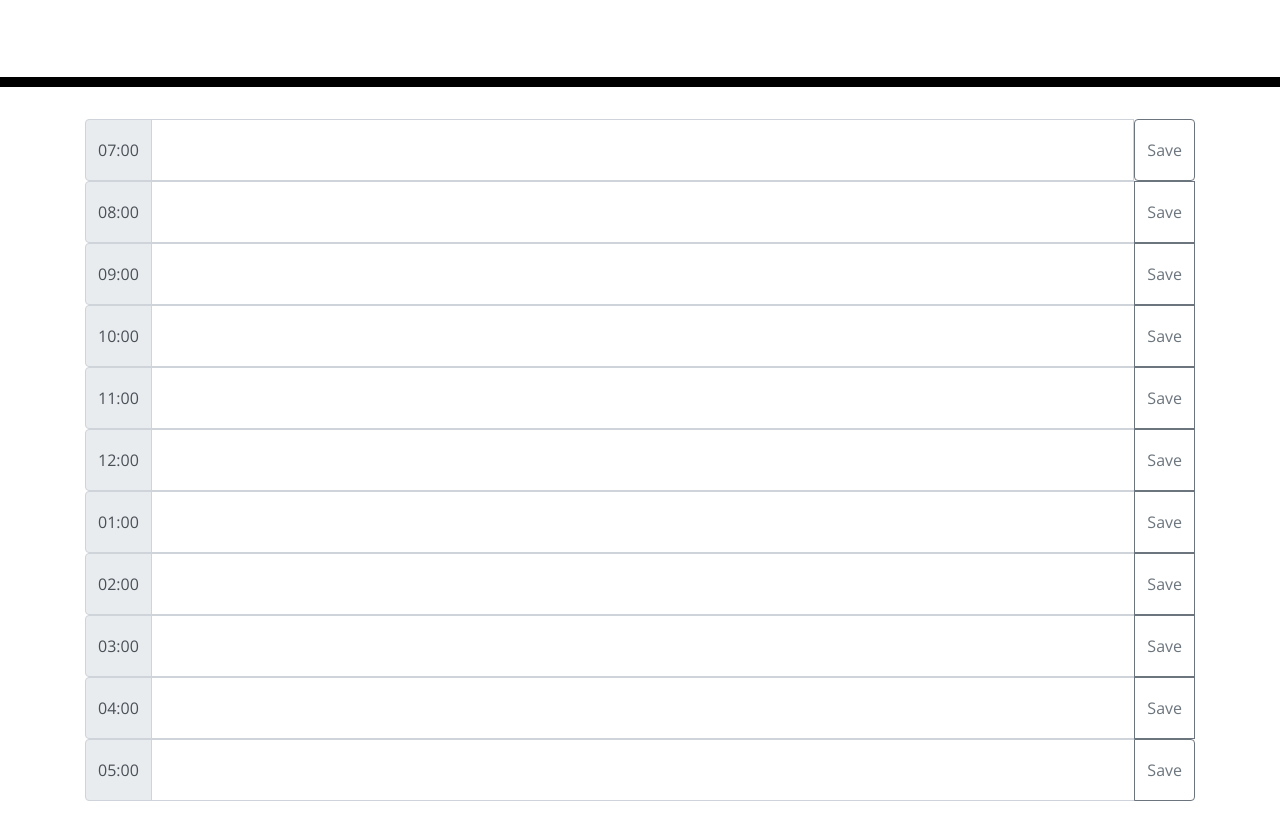
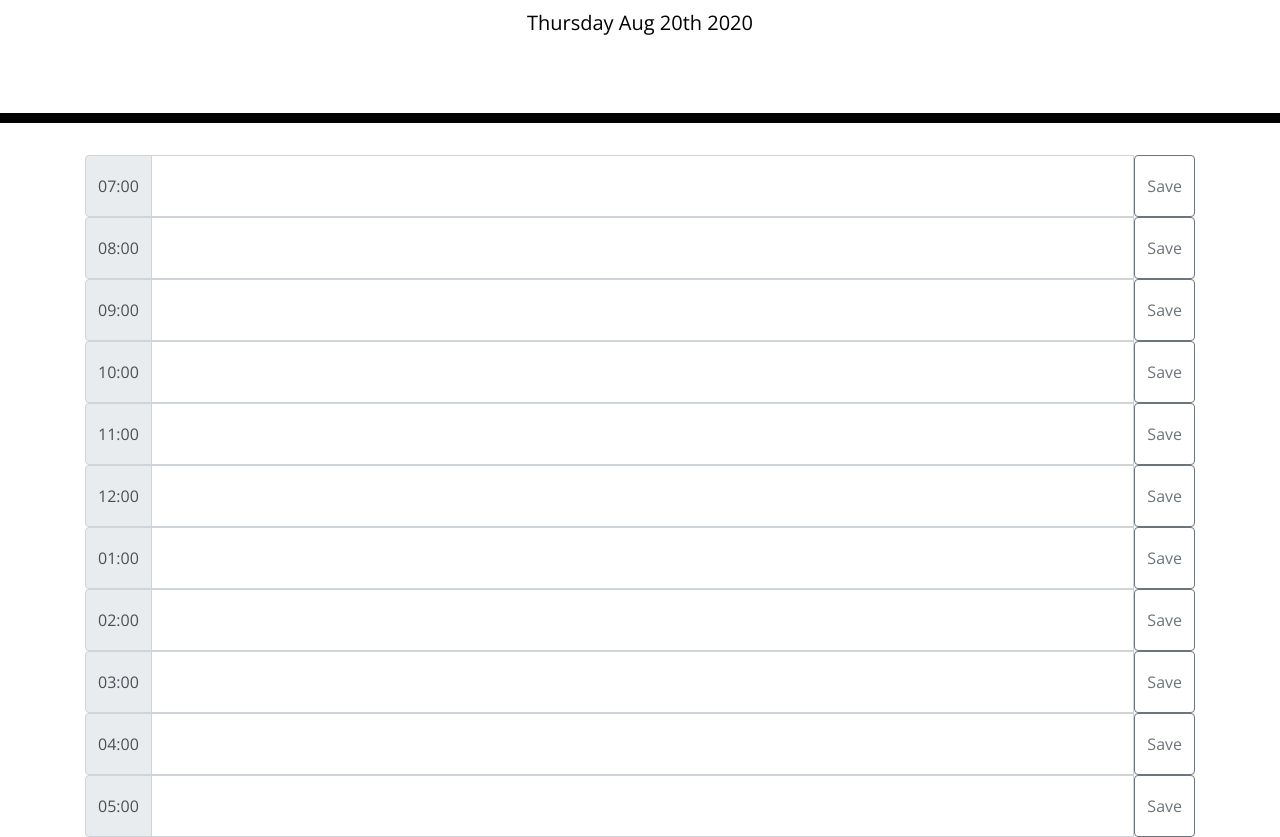
Before and after one commit to xtasherx/dayPlanner, a plain HTML site: page index.html in a window 1280 px wide. Shown: the part 181-1018 px from the top of the page. Before the commit the page ends 982 px from the top, so only its background shows below. Drawn offline with nearby package versions, Linux system fonts and the light colour scheme.

Commit message:
Added functional JS - forgot to commit while coding

```diff
--- a/app.js
+++ b/app.js
@@ -1,13 +1,35 @@
 // GIVEN I am using a daily planner to create a schedule
-// WHEN I open the planner
-// THEN the current day is displayed at the top of the calendar
-// WHEN I scroll down
-// THEN I am presented with timeblocks for standard business hours
-// WHEN I view the timeblocks for that day
-// THEN each timeblock is color coded to indicate whether it is in the past, present, or future
-// WHEN I click into a timeblock
-// THEN I can enter an event
-// WHEN I click the save button for that timeblock
-// THEN the text for that event is saved in local storage
-// WHEN I refresh the page
-// THEN the saved events persist
+
+$(document).ready(function () {
+  // display the day/time at the top of page
+  $("#currentDay").text(`${moment().format("dddd MMM Do YYYY ")}`);
+
+  // variable to store current time in military time for conditional
+  let now = moment().format("HHmm");
+  // WHEN I refresh the page  --  THEN the saved events persist
+
+  // retrieve event data from local storage on page load
+  let returnStorage = localStorage.getItem("json");
+  // save current local storage data from JSON back to an object in JS on page load
+  let events2 = JSON.parse(returnStorage);
+
+  // write out events on load to their timeslots
+  $(".form-control").each(function (i) {
+    let eventKey = $(this).next().attr("id");
+    $(this).text(events2[eventKey]);
+
+    // check to see if the current time blocks are in the past and add styling accordingly
+    if ($(this).attr("data-time") < now) {
+      $(this).css("background-color", "lavenderblush");
+    } else {
+      $(this).css("background-color", "white");
+    }
+  });
+  // event listener for save button stores that timeslot variable into local storage
+  $(".btn").on("click", function () {
+    buttonId = $(this).attr("id");
+    events2[buttonId] = $(this).prev().val();
+    localStorage.setItem("json", JSON.stringify(events2));
+    l;
+  });
+});
--- a/index.html
+++ b/index.html
@@ -33,165 +33,155 @@
         <div class="input-group-prepend">
           <span class="input-group-text">07:00</span>
         </div>
-        <textarea class="form-control" aria-label="With textarea"></textarea>
-        <button
-          class="btn btn-outline-secondary"
-          type="button"
-          id="button-addon2"
-        >
+        <textarea
+          class="form-control"
+          data-time="0700"
+          attr
+          aria-label="With textarea"
+        ></textarea>
+        <button class="btn btn-outline-secondary" type="button" id="7">
           Save
         </button>
       </div>
+
       <div class="input-group">
         <div class="input-group-prepend">
           <span class="input-group-text">08:00</span>
         </div>
-
-        <textarea class="form-control" aria-label="With textarea"></textarea>
-        <div class="input-group-append">
-          <button
-            class="btn btn-outline-secondary"
-            type="button"
-            id="button-addon2"
-          >
+        <textarea
+          class="form-control"
+          data-time="0800"
+          aria-label="With textarea"
+        ></textarea>
+        <button class="btn btn-outline-secondary" type="button" id="8">
           Save
         </button>
       </div>
+
       <div class="input-group">
         <div class="input-group-prepend">
           <span class="input-group-text">09:00</span>
         </div>
-
-          <textarea class="form-control" aria-label="With textarea"></textarea>
-          <div class="input-group-append">
-            <button
-              class="btn btn-outline-secondary"
-              type="button"
-              id="button-addon2"
-            >
+        <textarea
+          class="form-control"
+          data-time="0900"
+          aria-label="With textarea"
+        ></textarea>
+        <button class="btn btn-outline-secondary" type="button" id="9">
           Save
         </button>
       </div>
+
       <div class="input-group">
         <div class="input-group-prepend">
           <span class="input-group-text">10:00</span>
         </div>
-
-            <textarea class="form-control" aria-label="With textarea"></textarea>
-            <div class="input-group-append">
-              <button
-                class="btn btn-outline-secondary"
-                type="button"
-                id="button-addon2"
-              >
+        <textarea
+          class="form-control"
+          data-time="1000"
+          aria-label="With textarea"
+        ></textarea>
+        <button class="btn btn-outline-secondary" type="button" id="10">
           Save
         </button>
       </div>
+
       <div class="input-group">
         <div class="input-group-prepend">
           <span class="input-group-text">11:00</span>
         </div>
-
-              <textarea class="form-control" aria-label="With textarea"></textarea>
-              <div class="input-group-append">
-                <button
-                  class="btn btn-outline-secondary"
-                  type="button"
-                  id="button-addon2"
-                >
+        <textarea
+          class="form-control"
+          data-time="1100"
+          aria-label="With textarea"
+        ></textarea>
+        <button class="btn btn-outline-secondary" type="button" id="11">
           Save
         </button>
       </div>
+
       <div class="input-group">
         <div class="input-group-prepend">
           <span class="input-group-text">12:00</span>
         </div>
-
-                <textarea class="form-control" aria-label="With textarea"></textarea>
-                <div class="input-group-append">
-                  <button
-                    class="btn btn-outline-secondary"
-                    type="button"
-                    id="button-addon2"
-                  >
+        <textarea
+          class="form-control"
+          data-time="1200"
+          aria-label="With textarea"
+        ></textarea>
+        <button class="btn btn-outline-secondary" type="button" id="12">
           Save
         </button>
       </div>
+
       <div class="input-group">
         <div class="input-group-prepend">
           <span class="input-group-text">01:00</span>
         </div>
-
-                  <textarea class="form-control" aria-label="With textarea"></textarea>
-                  <div class="input-group-append">
-                    <button
-                      class="btn btn-outline-secondary"
-                      type="button"
-                      id="button-addon2"
-                    >
+        <textarea
+          class="form-control"
+          data-time="1300"
+          aria-label="With textarea"
+        ></textarea>
+        <button class="btn btn-outline-secondary" type="button" id="13">
           Save
         </button>
       </div>
+
       <div class="input-group">
         <div class="input-group-prepend">
           <span class="input-group-text">02:00</span>
         </div>
-
-                    <textarea class="form-control" aria-label="With textarea"></textarea>
-                    <div class="input-group-append">
-                      <button
-                        class="btn btn-outline-secondary"
-                        type="button"
-                        id="button-addon2"
-                      >
+        <textarea
+          class="form-control"
+          data-time="1400"
+          aria-label="With textarea"
+        ></textarea>
+        <button class="btn btn-outline-secondary" type="button" id="14">
           Save
         </button>
       </div>
+
       <div class="input-group">
         <div class="input-group-prepend">
           <span class="input-group-text">03:00</span>
         </div>
-
-                      <textarea class="form-control" aria-label="With textarea"></textarea>
-                      <div class="input-group-append">
-                        <button
-                          class="btn btn-outline-secondary"
-                          type="button"
-                          id="button-addon2"
-                        >
+        <textarea
+          class="form-control"
+          data-time="1500"
+          aria-label="With textarea"
+        ></textarea>
+        <button class="btn btn-outline-secondary" type="button" id="15">
           Save
         </button>
       </div>
+
       <div class="input-group">
         <div class="input-group-prepend">
           <span class="input-group-text">04:00</span>
         </div>
-
-                        <textarea class="form-control" aria-label="With textarea"></textarea>
-                        <div class="input-group-append">
-                          <button
-                            class="btn btn-outline-secondary"
-                            type="button"
-                            id="button-addon2"
-                          >
+        <textarea
+          class="form-control"
+          data-time="1600"
+          aria-label="With textarea"
+        ></textarea>
+        <button class="btn btn-outline-secondary" type="button" id="16">
           Save
         </button>
       </div>
+
       <div class="input-group">
         <div class="input-group-prepend">
           <span class="input-group-text">05:00</span>
         </div>
-
-                          <textarea class="form-control" aria-label="With textarea"></textarea>
-                          <div class="input-group-append">
-                            <button
-                              class="btn btn-outline-secondary"
-                              type="button"
-                              id="button-addon2"
-                            >
+        <textarea
+          class="form-control"
+          data-time="1700"
+          aria-label="With textarea"
+        ></textarea>
+        <button class="btn btn-outline-secondary" type="button" id="17">
           Save
         </button>
-                          </div>
       </div>
     </div>
 
```
Lines whose indentation alone changed are shown as unchanged.
